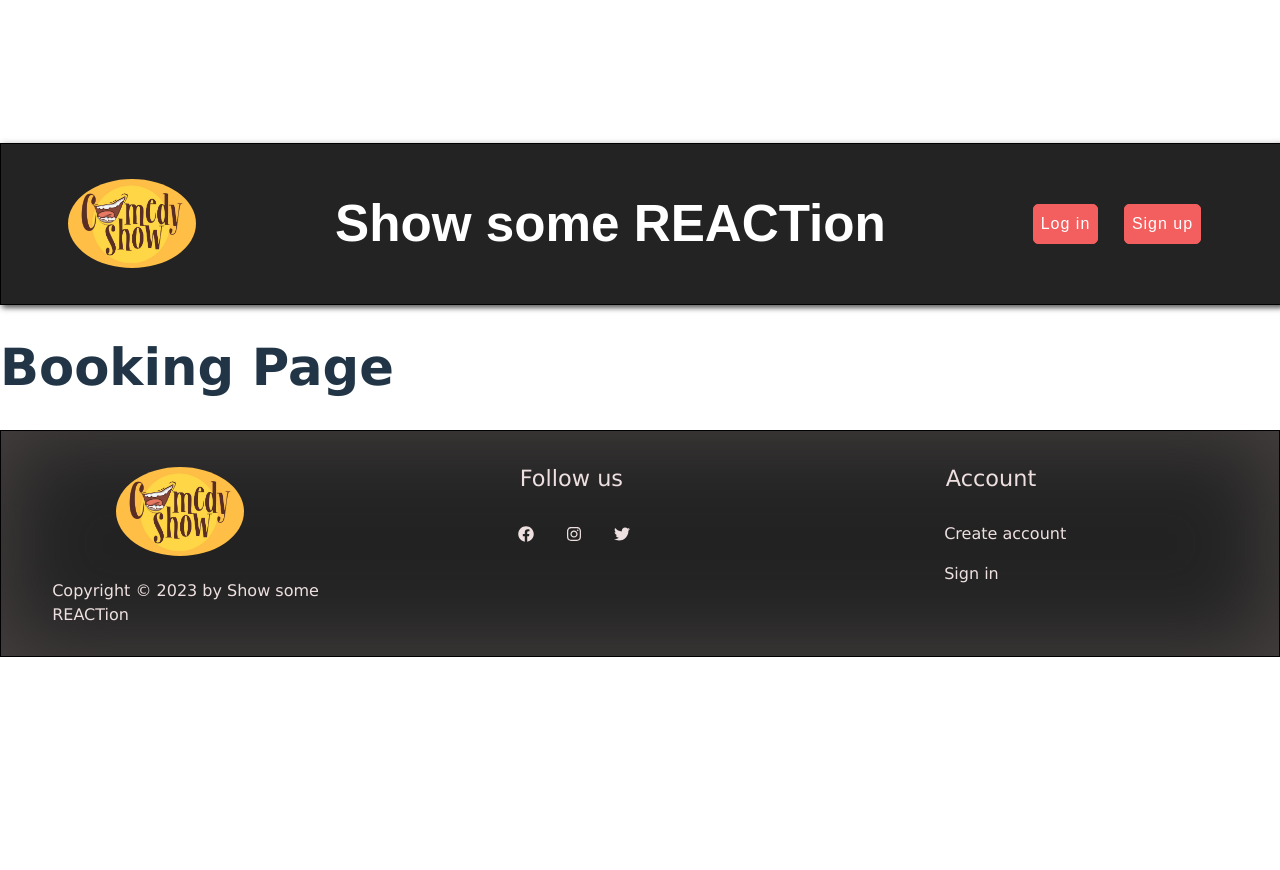
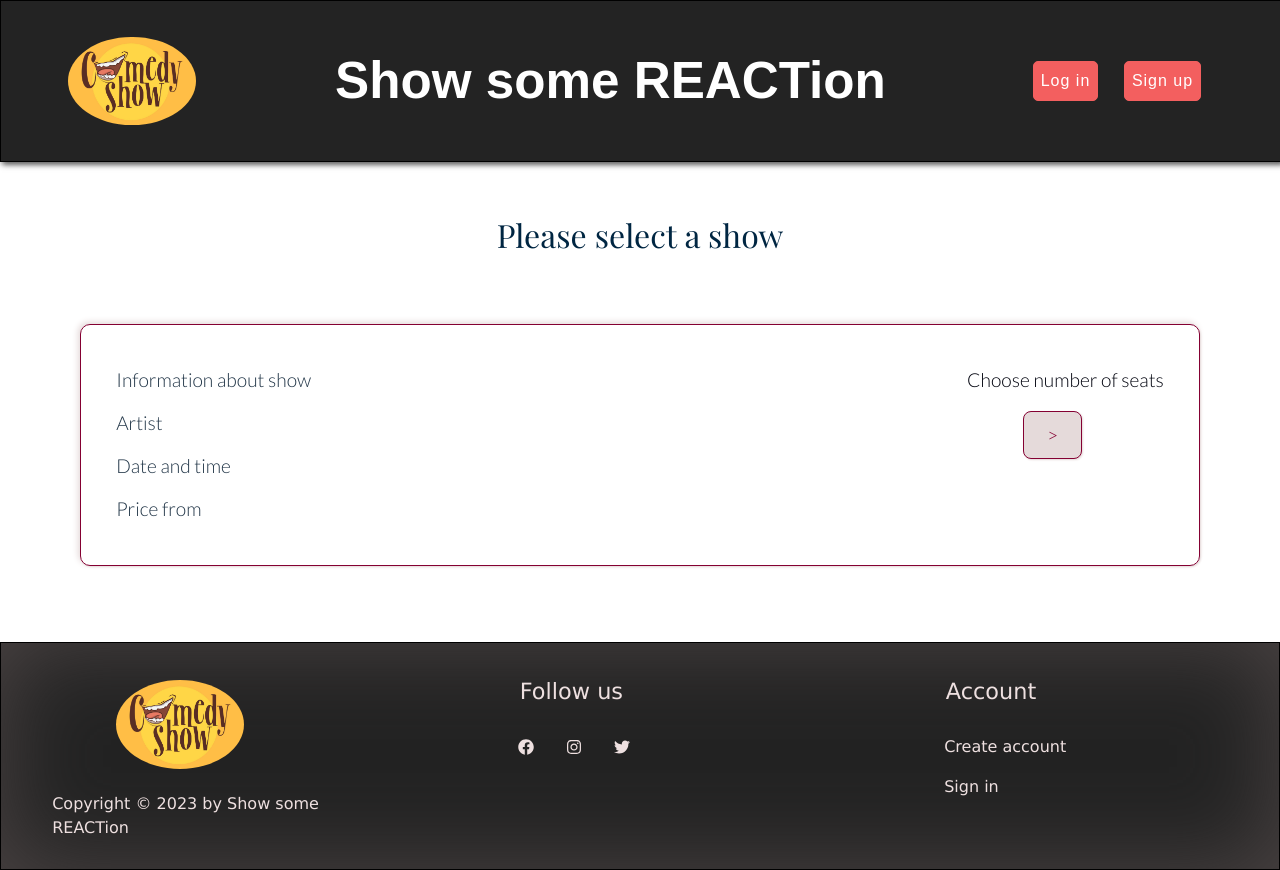
Before and after one commit to Msibai/show-some-reaction, a React (Vite) app in the folder client/: page /BookingPage in a window 1280 px wide. Before the commit the page ends 800 px from the top, so only its background shows below. Built offline with nearby package versions, Linux system fonts and the light colour scheme.

Commit message:
added booking page-skeleton

```diff
--- a/client/index.html
+++ b/client/index.html
@@ -2,6 +2,9 @@
 <html lang="en">
   <head>
     <meta charset="UTF-8" />
+    <link rel="preconnect" href="https://fonts.googleapis.com">
+    <link rel="preconnect" href="https://fonts.gstatic.com" crossorigin>
+    <link href="https://fonts.googleapis.com/css2?family=Lato:wght@300&family=Playfair+Display&display=swap" rel="stylesheet">
     <link rel="icon" type="image/svg+xml" href="/vite.svg" />
     <meta name="viewport" content="width=device-width, initial-scale=1.0" />
     <title>Show some REACTion</title>
--- a/client/src/App.css
+++ b/client/src/App.css
@@ -658,3 +658,122 @@ input:focus {
 
     }
 }
+
+/**********BookingPage**********/
+
+.select-a-show-container {
+    display: flex;
+    justify-content: space-between;
+    border: 1px solid #840032;
+    margin: 4.8rem 5rem;
+    border-radius: 10px;
+    padding: 1.5rem 2.2rem;
+    box-shadow: -2px -2px 6px #E5DADA, 1px 1px 2px #E5DADA;
+    font-family: 'Lato', sans-serif;
+    font-size: larger;
+}
+
+.choose-a-show-headline {
+    color: #002642;
+    font-family: 'Playfair Display', serif;
+    font-size: 2rem;
+    text-align: center;
+    margin: 3.8rem;
+}
+
+.drop-down-seat-button {
+    background-color: #E5DADA;
+    border: 1px solid #840032;
+    color: #840032;
+    margin-left: 3.5rem;
+    box-shadow: 1px 1px 2px #E5DADA;
+}
+
+.more-or-less-button {
+    background-color: #E5DADA;
+    border: 1px solid #840032;
+    color: #840032;
+    height: 40px;
+    width: 45px;
+    align-self: center;
+    padding: 0.5rem;
+    margin: -1.5rem 0.5rem 0.5rem 0.5rem;
+}
+
+.choose-number-of-seats {
+    color: #02040F;
+}
+
+.choose-number-of-tickets {
+    display: flex;
+    position: absolute;
+    border: 1px solid #840032;
+    background-color: white;
+    border-radius: 10px;
+    margin-left: -4.4rem;
+    margin-top: 0.5rem;
+    box-shadow: -2px -2px 6px #E5DADA, 1px 1px 2px #E5DADA;
+}
+
+.seat-input {
+    border: 1px solid #E5DADA;
+    font-weight: lighter;
+    color: #02040F;
+    margin: 2rem 1rem;
+    width: 0.9rem;
+    text-align: center;
+    border-radius: 10px;
+}
+
+.seat-paragraph {
+    align-self: center;
+    margin: -1rem 0.5rem 0.5rem 0.5rem;
+}
+
+input[type=number]::-webkit-inner-spin-button {
+    -webkit-appearance: none;
+}
+
+.submit-seats-button {
+    background-color: #840032;
+    border-radius: 10px;
+    color: white;
+    padding: 0.6rem;
+    margin-top: -1rem;
+    margin-bottom: 1rem;
+}
+
+.submit-seats-button:hover {
+    background-color: #E5DADA;
+    color: #02040F;
+    transition: background-color 1.5s, color 1s;
+    cursor: pointer;
+}
+
+.submit-seats-button:active {
+    transform: translateY(2px) translateX(2px);
+}
+
+.drop-down-seat-button:hover {
+    background-color: #840032;
+    border-color: white;
+    color: white;
+    transition: background-color 1.2s, color 1s, border-color 1s;
+    cursor: pointer;
+}
+
+.drop-down-seat-button:active {
+    transform: translateY(2px) translateX(2px);
+}
+
+.more-or-less-button:hover {
+    background-color: #840032;
+    border-color: white;
+    color: white;
+    transition: background-color 1.2s, color 1s, border-color 1s;
+    cursor: pointer;
+}
+
+.more-or-less-button:active {
+    transform: translateY(2px) translateX(2px);
+}
--- a/client/src/BookingPage.jsx
+++ b/client/src/BookingPage.jsx
@@ -1,11 +1,14 @@
 import React from 'react';
+import {useNavigate} from "react-router-dom";
+import SelectAShow from "./SelectAShow.jsx";
 
-function BookingPage(props) {
+export default function BookingPage({showData}) {
+
+
     return (
         <div>
-            <h1>Booking Page</h1>
+            <h2 className="choose-a-show-headline">Please select a show</h2>
+            < SelectAShow />
         </div>
     );
 }
-
-export default BookingPage;
--- a/client/src/EventPage.jsx
+++ b/client/src/EventPage.jsx
@@ -1,12 +1,17 @@
-import {useLocation} from "react-router-dom";
+import {useLocation, useNavigate} from "react-router-dom";
 import ShowAPI from "./showAPI.jsx";
 import {useState} from "react";
 import AddressBox from "./AddressBox.jsx";
 
 export default function EventPage () {
     const location = useLocation();
+    const navigate = useNavigate()
 
     const [isLess, setIsLess] = useState(false);
+
+    function goToBooking(){
+        navigate("/BookingPage")
+    }
 
     return (
        <div className="full-event-container">
@@ -16,7 +21,7 @@ export default function EventPage () {
            </div>
 
            <div className="trailer-buttons">
-               <button className="buy-button">Buy tickets</button>
+               <button className="buy-button" onClick={ () => goToBooking()}>Buy tickets</button>
                <button className="share-button">Share event</button>
            </div>
 
--- /dev/null
+++ b/client/src/SelectAShow.jsx
@@ -0,0 +1,23 @@
+import {useLocation} from "react-router-dom";
+import AddressBox from "./AddressBox.jsx";
+import {useState} from "react";
+import SelectNumberOfTickets from "./SelectNumberOfTickets.jsx";
+
+export default function SelectAShow() {
+    const [numberOfTickets, setNumberOfTickets] = useState(false);
+
+
+    return <div className="select-a-show-container">
+        <div className="booking-information">
+            <p>Information about show</p> <p>Artist</p> <p>Date and time</p> <p>Price from</p></div>
+        <div>
+            <div className="number-of-seats"><p className="choose-number-of-seats">Choose number of seats</p>
+            <button className="drop-down-seat-button"
+                    onClick={() => setNumberOfTickets(!numberOfTickets)}> {numberOfTickets === false ? ' > ' : ' v '} </button>
+            {numberOfTickets && <SelectNumberOfTickets />}
+        </div>
+    </div>
+
+    </div>
+
+}
--- /dev/null
+++ b/client/src/SelectNumberOfTickets.jsx
@@ -0,0 +1,31 @@
+import {useState} from "react";
+
+export default function SelectNumberOfTickets() {
+    const [seats, setSeats] = useState(2);
+
+    function NumberOfSeats() {
+
+        return (
+            <form>
+                <input className="seat-input"
+                       type="number"
+                       min="1"
+                       max="99"
+                       value={seats}
+                       onChange={() => setSeats}
+                />
+
+                <input className="submit-seats-button"
+                       type="submit"
+                value="OK"/>
+            </form>
+        )
+    }
+
+    return <div className="choose-number-of-tickets"><p className="seat-paragraph">Seats</p>
+        <button className="more-or-less-button" onClick={() => setSeats(prevSeats => prevSeats < 1 ? prevSeats === 1 : prevSeats - 1)}>-</button>
+        <NumberOfSeats/>
+        <button className="more-or-less-button" onClick={() => setSeats(prevSeats => prevSeats + 1)} >+</button>
+    </div>
+
+}
```
